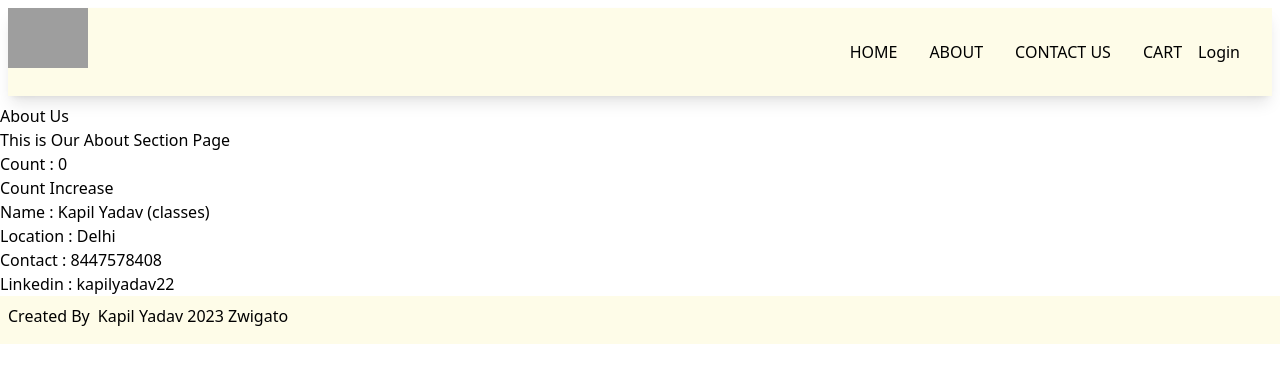
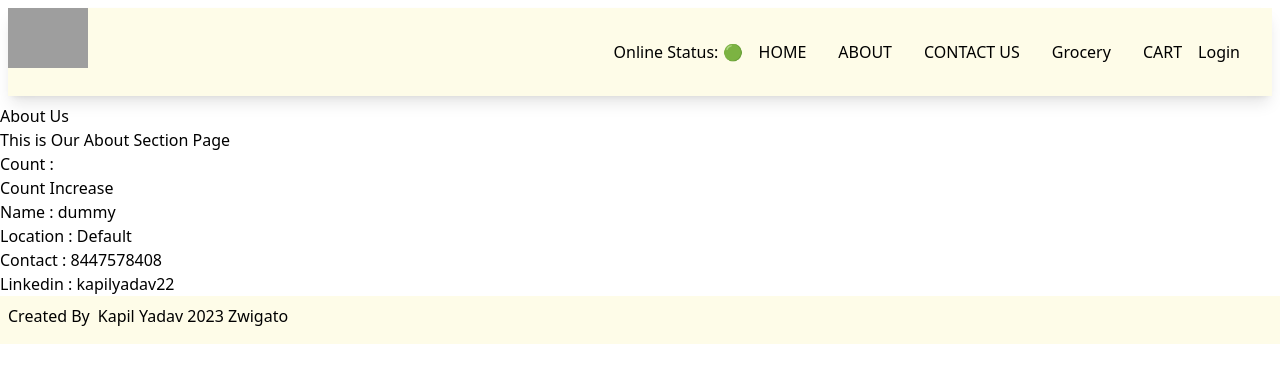
Before and after one commit to kapilyadav22/RestraApp, a React (Create React App) app: page /about in a window 1280 px wide. Shown: the top 382 px of the page. Built offline with nearby package versions, Linux system fonts and the light colour scheme; no server answers; grey boxes are pictures that could not be loaded.

Commit message:
"Optimize Our App"

```diff
--- a/src/App.js
+++ b/src/App.js
@@ -4,9 +4,21 @@ import Body from './components/body';
 import Footer from './components/footer';
 import About from './components/About';
 import { ErrorPage } from './components/errorPage';
-import { createBrowserRouter, Outlet, RouterProvider } from 'react-router-dom';
+import { createBrowserRouter, Outlet } from 'react-router-dom';
 import { Contact } from './components/Contact';
 import  RestraurantMenuSwiggy  from './components/restraurantMenuSwiggy';
+// import Grocery from './components/Grocery';
+import {lazy, Suspense} from 'react';
+import Shimmer from './components/shimmer';
+
+//Chunking
+//Code splitting
+//Dynamic Bundling
+//Lazy Loading
+//on demand loading
+//dynamic import
+
+const Grocery = lazy( () => import("./components/Grocery"));
 
 function App() {
   return (
@@ -37,6 +49,10 @@ export const appRouter = createBrowserRouter([
         element: <Contact/>,
       },
       {
+        path: "/grocery",
+        element: <Suspense fallback= {<Shimmer/>}>  <Grocery/> </Suspense> ,
+      },
+      {
         path: "/",
         element: <Body/>,
       },
--- a/src/components/About.js
+++ b/src/components/About.js
@@ -1,16 +1,21 @@
 import React from 'react';
-import User from './User';
 import UserClass from './UserClass';
 
 class About extends React.Component {
 
   constructor(props){
-    console.log("1. parent constructor.");
+    // console.log("1. parent constructor.");
     super(props);
+
+  }
+
+  async componentDidMount(){
+    // console.log("3. parents component mount")
+
   }
 
   render() {
-    console.log("2. Parent render");
+    // console.log("2. Parent render");
     return (
       <div>
         <h1>About Us</h1>
--- /dev/null
+++ b/src/components/Grocery.js
@@ -0,0 +1,7 @@
+const Grocery = () => {
+    return (
+        <h1>This is our Grocery Online Store</h1>
+    );
+}
+
+export default Grocery;
--- a/src/components/UserClass.js
+++ b/src/components/UserClass.js
@@ -3,25 +3,45 @@ import React from "react";
 class UserClass extends React.Component {
 
     constructor(props) {
-        console.log("when class is initiated, firstly constructor is called");
+        // console.log("when class is initiated, firstly constructor is called");
         super(props);
 
+        // this.state = {
+        //     count: 0,
+        //     // count2: 2,
+        // };
+
         this.state = {
-            count: 0,
-            // count2: 2,
-        };
-        console.log("1. constructor called");
+            userInfo: {
+                name: "dummy",
+                location: "Default",
+            },
+        }
+        // console.log(this.props.name + "1. constructor called");
     }
 
-    componentDidMount() {
-        console.log(" 3. Child Component did Mount.");
+   async componentDidMount() {
+        // console.log(this.props.name + " 3. Child Component did Mount.");
+        const data = await fetch("https://api.github.com/users/akshaymarch7");
+        const json = await data.json();
+
+        this.setState({
+            userInfo: json,
+        })
     }
 
+    componentDidUpdate(){
+        console.log("component updated");
+    }
+
+    componentWillUnmount(){
+        console.log("will invoked when the component will unmounted");
+    }
     //render method return jsx, which will be converted to html and displayed on web page
     render() {
-        console.log("2. render called");
-        const { name, location } = this.props;
-        const { count, count2 } = this.state;
+        // console.log(this.props.name + "2. render called");
+        const { name, location } = this.state.userInfo;
+        const { count} = this.state;
         return (
             <div className="user-card">
                 <h4>Count : {count}</h4>
--- a/src/components/body.js
+++ b/src/components/body.js
@@ -3,6 +3,7 @@ import RestraurantCard from './restraurantCard';
 import { swiggy_api_URL } from './constants';
 import Shimmer from './shimmer';
 import { Link } from 'react-router-dom';
+import { useOnlineStatus } from '../utils/useOnlineStatus';
 
 function filterData(text, restraurants) {
     const reslist = restraurants.filter((restraurant) =>
@@ -33,6 +34,14 @@ export default function Body() {
         getRestraurants();
     }, []);
 
+
+    const onlineStatus = useOnlineStatus();
+
+    if(onlineStatus===false){
+        return (
+            <h1>Please check your internet!!! Please check Your Internet Connection</h1>
+        )
+    }
     // Conditional rendering
     // if restraurantdata==null load shimmer ui
     // else if restaurandata!=null load actual data
@@ -64,7 +73,6 @@ export default function Body() {
                     </button>
                 </div>
 
-
                 {(allRestraurants?.length === 0) ? <Shimmer /> :
                     (
                         <div className="flex flex-wrap h-52">
--- a/src/components/footer.js
+++ b/src/components/footer.js
@@ -4,7 +4,7 @@ const Footer = () => {
       <div className=" bg-yellow-50 w-screen h-12 items-center p-2">
         Created By
         <i className="fa-solid fa-heart p-1"></i>
-        <a href="https://www.linkedin.com/in/kapilyadav22/" target="_blank">
+        <a href="https://www.linkedin.com/in/kapilyadav22/">
           Kapil Yadav
         </a>
         <span className="pr-2"> 2023 Zwigato</span>
--- a/src/components/header.js
+++ b/src/components/header.js
@@ -1,6 +1,7 @@
 import React, { useState } from 'react'
 import { logo_URl } from './constants'
 import { Link } from 'react-router-dom';
+import { useOnlineStatus } from '../utils/useOnlineStatus';
 // const loggedInUser = () => {
 //   //API Call to check Authentication
 //   return true;
@@ -9,19 +10,22 @@ import { Link } from 'react-router-dom';
 export default function Header() {
   const [isLoggedIn, setIsLoggedIn] = useState("Login");
 
+  const onlineStatus = useOnlineStatus();
   return (
     <div className='flex justify-between m-2 bg-pink-100 shadow-lg sm:bg-yellow-50'>
       <div>
         <img className='w-20'
           src={logo_URl}
-          alt="Food image" />
+          alt="Food " />
       </div>
 
       <div className='flex items-center'>
         <ul className='flex p-4 m-4'>
+          <li>Online Status: {onlineStatus===true?"🟢":"🔴"}</li>
           <li className='px-4'><Link to="/" className="link">HOME</Link></li>
           <li className='px-4'><Link to="/about" className="link">ABOUT</Link></li>
           <li className='px-4'><Link to="/contactus" className="link">CONTACT US</Link></li>
+          <li className='px-4'><Link to="/grocery" className="link">Grocery</Link></li>
           <li className='px-4'>CART</li>
           <li>
           <button
--- a/src/components/restraurantMenuSwiggy.js
+++ b/src/components/restraurantMenuSwiggy.js
@@ -1,29 +1,13 @@
-import React, { useEffect, useState } from 'react'
+import React from 'react'
 import { useParams } from 'react-router-dom'
 import Shimmer from './shimmer';
-import { menuUrl } from './constants';
+import { useRestrauMenu } from '../utils/useRestrauMenu';
 
 const RestraurantMenuSwiggy = () => {
-    const [restrauMenu, setrestrauMenu] = useState(null);
     const { resId } = useParams();
-    console.log(resId);
 
-    useEffect(() => {
-        getRestraurants();
-    }, []);
-
-    const getRestraurants = async () => {
-        try {
-            const data = await fetch(menuUrl + resId);
-            const json = await data.json();
-
-            setrestrauMenu(json.data);
-            console.log(json.data);
-        }
-        catch (error) {
-            console.log(error);
-        }
-    };
+    //custom hook
+    const restrauMenu = useRestrauMenu(resId);
 
     const { id, name, cuisines, costForTwoMessage } = restrauMenu?.cards[0]?.card?.card?.info || {};
 
--- /dev/null
+++ b/src/utils/useOnlineStatus.js
@@ -0,0 +1,21 @@
+import { useState, useEffect } from "react"
+
+const useOnlineStatus = ()=>{
+
+    const [onlineStatus, setOnlineStatus] = useState(true);
+    useEffect( () =>{
+
+        window.addEventListener("offline", () => {
+            setOnlineStatus(false);
+        })
+
+        window.addEventListener("online", () => {
+            setOnlineStatus(true);
+        })
+
+    },[]);
+
+    return onlineStatus;
+}
+
+export {useOnlineStatus}
--- /dev/null
+++ b/src/utils/useRestrauMenu.js
@@ -0,0 +1,27 @@
+import { useState, useEffect } from 'react'
+import { menuUrl } from '../components/constants'
+
+const useRestrauMenu = (resId) => {
+
+    const [restrauMenu, setrestrauMenu] = useState(null);
+
+    useEffect(() => {
+        getRestraurants();
+    }, []);
+
+    const getRestraurants = async () => {
+        try {
+            const data = await fetch(menuUrl + resId);
+            const json = await data.json();
+            setrestrauMenu(json.data);
+            console.log(json.data);
+        }
+        catch (error) {
+            console.log(error);
+        }
+    };
+
+  return restrauMenu;
+}
+
+export {useRestrauMenu};
```
Also changed, not shown: 1 other file (tests, documents, lock files or other folders).
